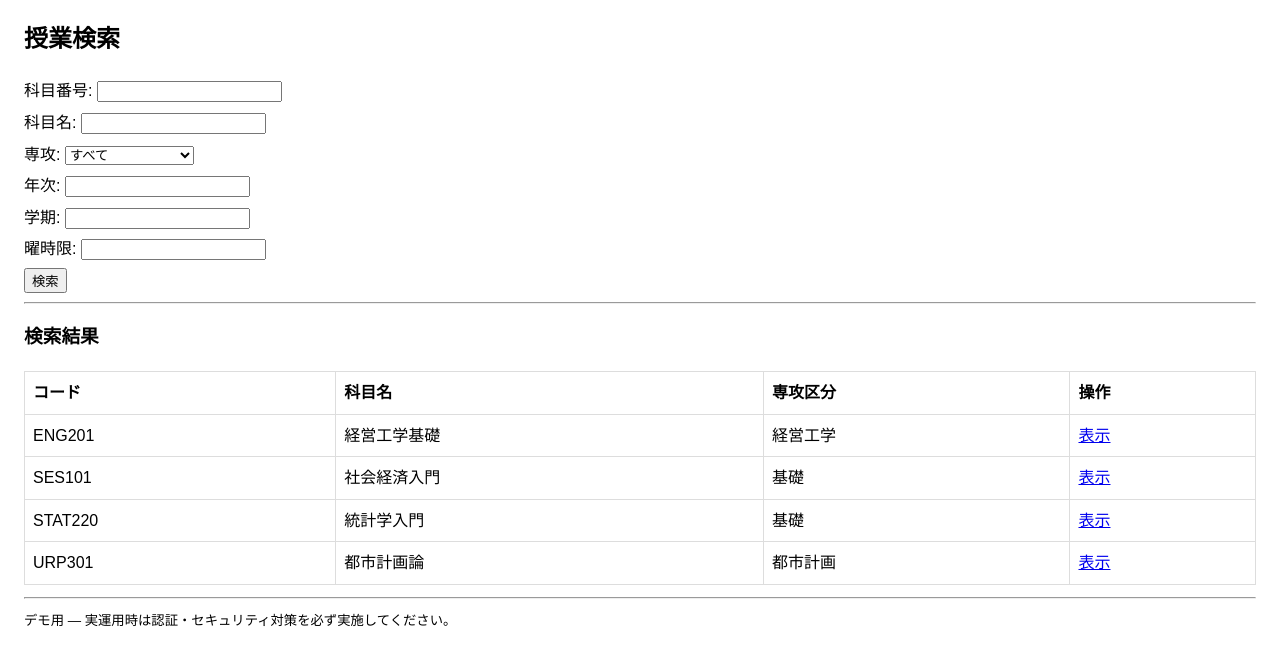
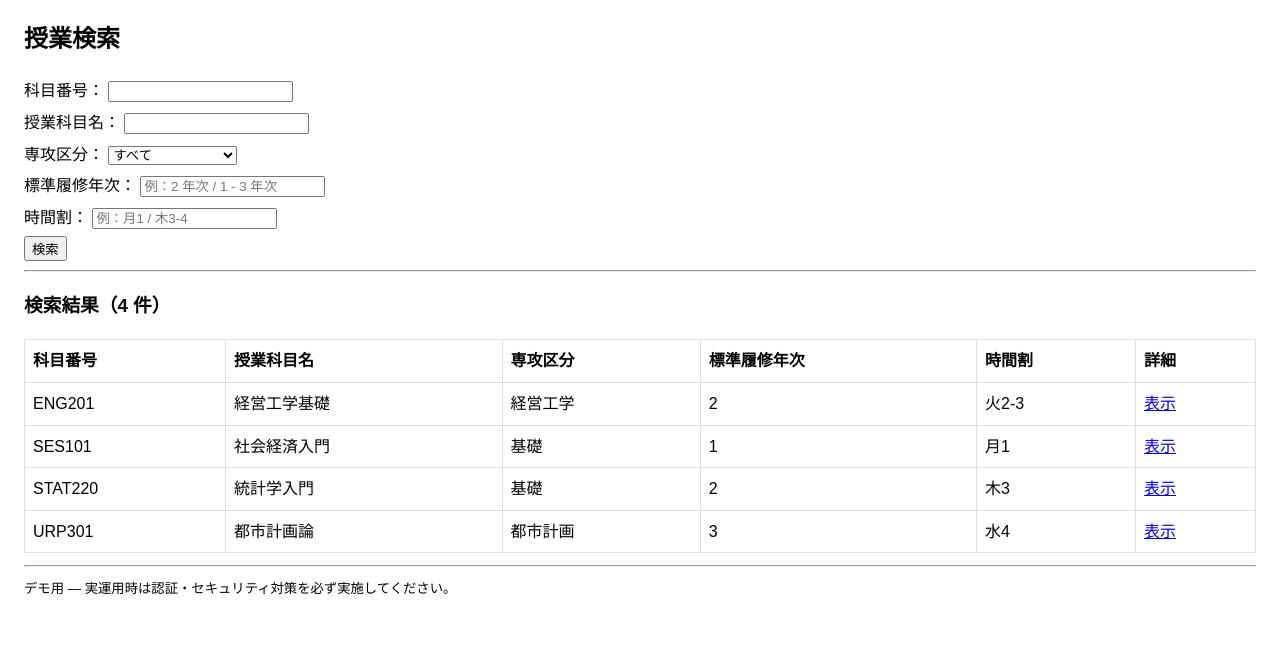
Before and after one commit to yuchan052121-ai/project3, a Flask app: page /search/ in a window 1280 px wide. Shown: the part 132-800 px from the top of the page. Run offline with Flask 3, Linux system fonts and the light colour scheme; data comes from the database, SQL or seed files in the repository.

Commit message:
Update search_results.html

```diff
--- a/templates/search_results.html
+++ b/templates/search_results.html
@@ -1,40 +1,100 @@
 {% extends "layout.html" %}
+
 {% block content %}
 <h2>授業検索</h2>
-<form method="get" action="{{ url_for('search') }}">
-  <label>科目番号: <input name="code" value="{{ code }}"></label>
-  <label>科目名: <input name="title" value="{{ title }}"></label>
-  <label>専攻:
+
+<form method="get" action="{{ url_for('search') }}" class="search-form">
+
+  <label>
+    科目番号：
+    <input type="text" name="code" value="{{ code or '' }}">
+  </label>
+
+  <label>
+    授業科目名：
+    <input type="text" name="title" value="{{ title or '' }}">
+  </label>
+
+  <label>
+    専攻区分：
     <select name="area">
       <option value="">すべて</option>
-      <option value="基礎" {% if area=='基礎' %}selected{% endif %}>基礎</option>
-      <option value="社会経済システム" {% if area=='社会経済システム' %}selected{% endif %}>社会経済システム</option>
-      <option value="経営工学" {% if area=='経営工学' %}selected{% endif %}>経営工学</option>
-      <option value="都市計画" {% if area=='都市計画' %}selected{% endif %}>都市計画</option>
-      <option value="その他" {% if area=='その他' %}selected{% endif %}>その他</option>
+      <option value="基礎・専門基礎" {% if area=='基礎・専門基礎' %}selected{% endif %}>
+        基礎・専門基礎
+      </option>
+      <option value="社会経済システム" {% if area=='社会経済システム' %}selected{% endif %}>
+        社会経済システム
+      </option>
+      <option value="経営工学" {% if area=='経営工学' %}selected{% endif %}>
+        経営工学
+      </option>
+      <option value="都市計画" {% if area=='都市計画' %}selected{% endif %}>
+        都市計画
+      </option>
+      <option value="その他" {% if area=='その他' %}selected{% endif %}>
+        その他
+      </option>
     </select>
   </label>
-  <label>年次: <input name="year" value="{{ year }}"></label>
-  <label>学期: <input name="semester" value="{{ semester }}"></label>
-  <label>曜時限: <input name="schedule" value="{{ schedule }}"></label>
+
+  <label>
+    標準履修年次：
+    <input
+      type="text"
+      name="year"
+      placeholder="例：2 年次 / 1 - 3 年次"
+      value="{{ year or '' }}"
+    >
+  </label>
+
+  <label>
+    時間割：
+    <input
+      type="text"
+      name="schedule"
+      placeholder="例：月1 / 木3-4"
+      value="{{ schedule or '' }}"
+    >
+  </label>
+
   <button type="submit">検索</button>
 </form>
 
 <hr>
-<h3>検索結果</h3>
+
+<h3>検索結果（{{ courses|length }} 件）</h3>
+
+{% if courses %}
 <table class="courses">
-  <thead><tr><th>コード</th><th>科目名</th><th>専攻区分</th><th>操作</th></tr></thead>
+  <thead>
+    <tr>
+      <th>科目番号</th>
+      <th>授業科目名</th>
+      <th>専攻区分</th>
+      <th>標準履修年次</th>
+      <th>時間割</th>
+      <th>詳細</th>
+    </tr>
+  </thead>
   <tbody>
-  {% for c in courses %}
+    {% for c in courses %}
     <tr>
       <td>{{ c['code'] }}</td>
       <td>{{ c['title'] }}</td>
-      <td>{{ c['area'] or '-' }}</td>
+      <td>{{ c['area'] }}</td>
+      <td>{{ c['year'] }}</td>
+      <td>{{ c['schedule'] }}</td>
       <td>
-        <a href="{{ url_for('course_view', course_id=c['id']) }}">表示</a>
+        <a href="{{ url_for('course_view', course_id=c['id']) }}">
+          表示
+        </a>
       </td>
     </tr>
-  {% endfor %}
+    {% endfor %}
   </tbody>
 </table>
+{% else %}
+<p>該当する授業は見つかりませんでした。</p>
+{% endif %}
+
 {% endblock %}
```
